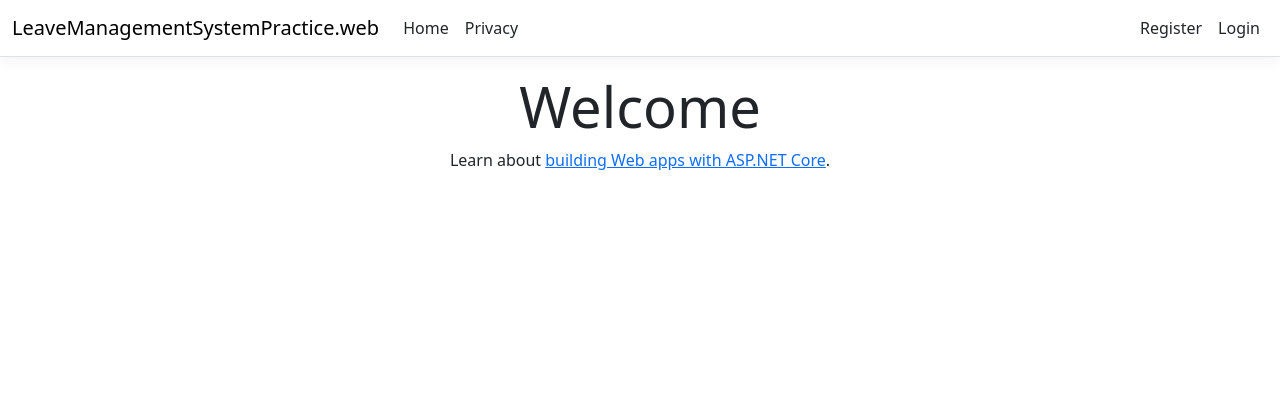
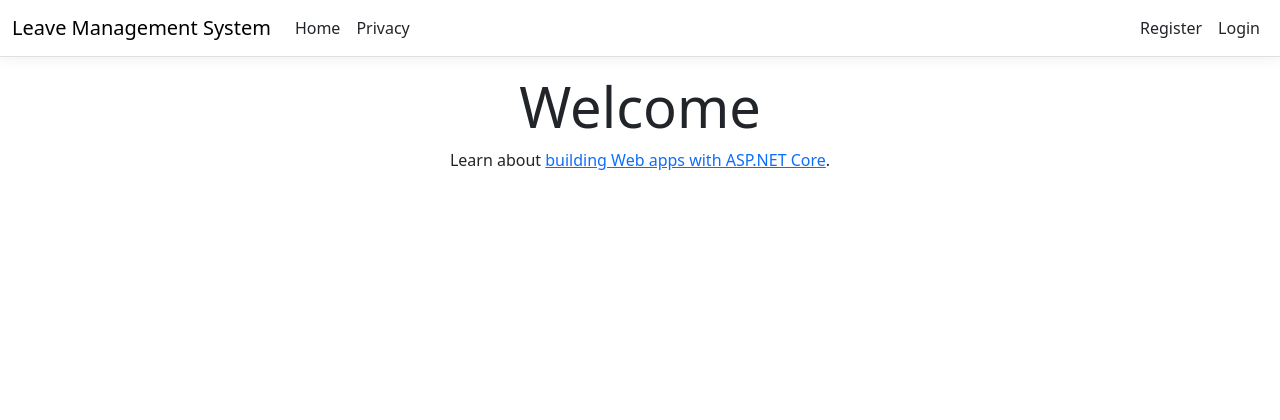
Before and after one commit to CuzICan-dev/LeaveManagementSystemPracticeDotNet9, an ASP.NET Core app: page / in a window 1280 px wide. Shown: the top 420 px of the page. Run offline with ASP.NET Core 8, Linux system fonts and the light colour scheme; style sheets or scripts are compiled from the project's sources; some libraries are stand-ins or nearby versions.

Commit message:
change layout name

```diff
--- a/LeaveManagementSystemPractice.web/Views/Shared/_Layout.cshtml
+++ b/LeaveManagementSystemPractice.web/Views/Shared/_Layout.cshtml
@@ -3,7 +3,7 @@
 <head>
     <meta charset="utf-8"/>
     <meta name="viewport" content="width=device-width, initial-scale=1.0"/>
-    <title>@ViewData["Title"] - LeaveManagementSystemPractice.web</title>
+    <title>@ViewData["Title"] - Leave Management System</title>
     <script type="importmap"></script>
     <link rel="stylesheet" href="~/lib/bootstrap/dist/css/bootstrap.min.css"/>
     <link rel="stylesheet" href="~/css/site.css" asp-append-version="true"/>
@@ -13,7 +13,7 @@
 <header>
     <nav class="navbar navbar-expand-sm navbar-toggleable-sm navbar-light bg-white border-bottom box-shadow mb-3">
         <div class="container-fluid">
-            <a class="navbar-brand" asp-area="" asp-controller="Home" asp-action="Index">LeaveManagementSystemPractice.web</a>
+            <a class="navbar-brand" asp-area="" asp-controller="Home" asp-action="Index">Leave Management System</a>
             <button class="navbar-toggler" type="button" data-bs-toggle="collapse" data-bs-target=".navbar-collapse" aria-controls="navbarSupportedContent"
                     aria-expanded="false" aria-label="Toggle navigation">
                 <span class="navbar-toggler-icon"></span>
```
